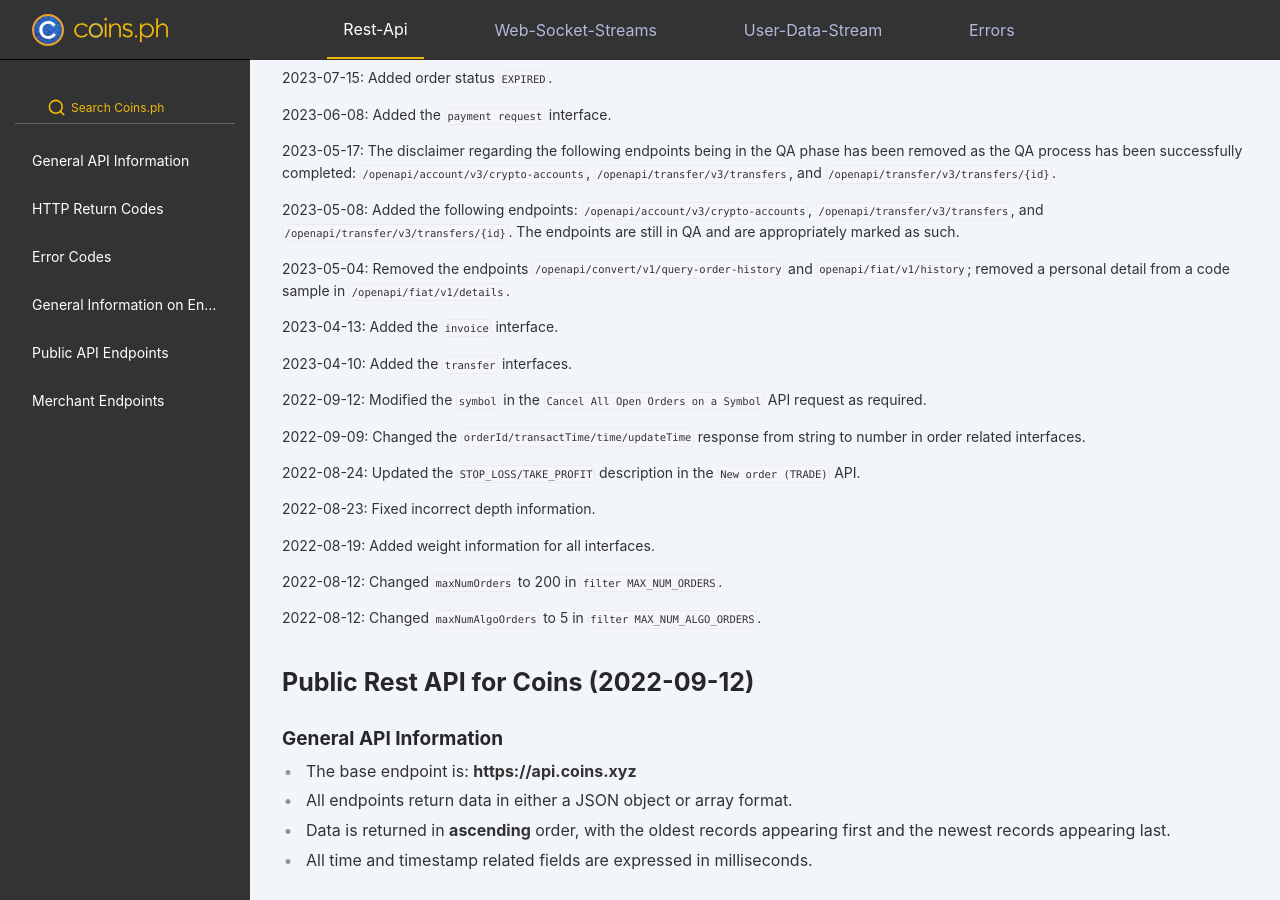
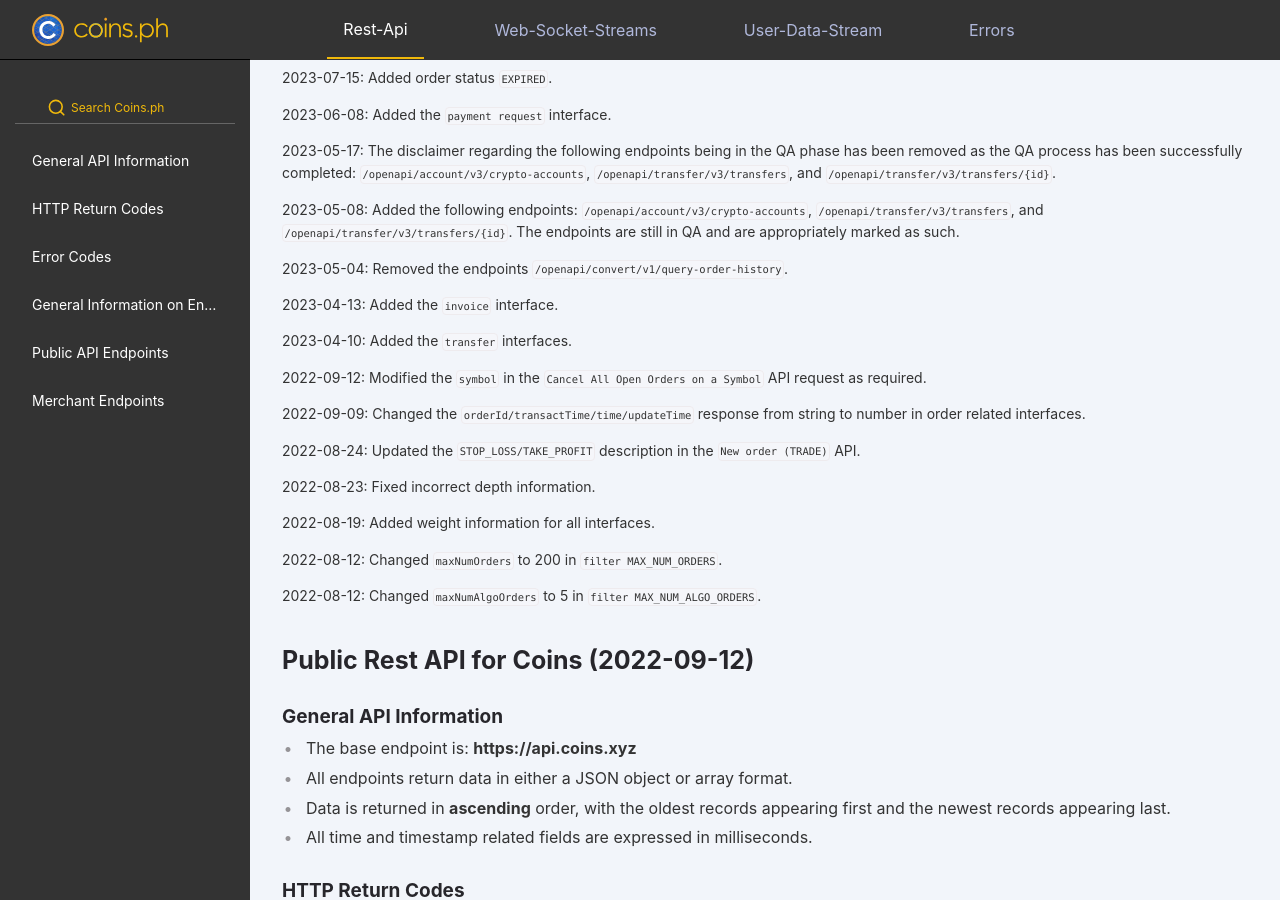
Before and after one commit to coins-docs/xyz, a Jekyll site: the page built from docs/rest-api.md, in a window 1280 px wide and 900 px high, scrolled down 325 px. Built offline with Jekyll 4.4.1, drawn with Linux system fonts in a browser that asks for light colours.

Commit message:
Update rest-api.md

```diff
--- a/docs/rest-api.md
+++ b/docs/rest-api.md
@@ -30,7 +30,7 @@ nav: sidebar/rest-api.html
 
 2023-05-08: Added the following endpoints: `/openapi/account/v3/crypto-accounts`, `/openapi/transfer/v3/transfers`, and `/openapi/transfer/v3/transfers/{id}`. The endpoints are still in QA and are appropriately marked as such.
 
-2023-05-04: Removed the endpoints `/openapi/convert/v1/query-order-history` and `openapi/fiat/v1/history`; removed a personal detail from a code sample in `/openapi/fiat/v1/details`.
+2023-05-04: Removed the endpoints `/openapi/convert/v1/query-order-history`.
 
 2023-04-13: Added the `invoice` interface.
 
```
